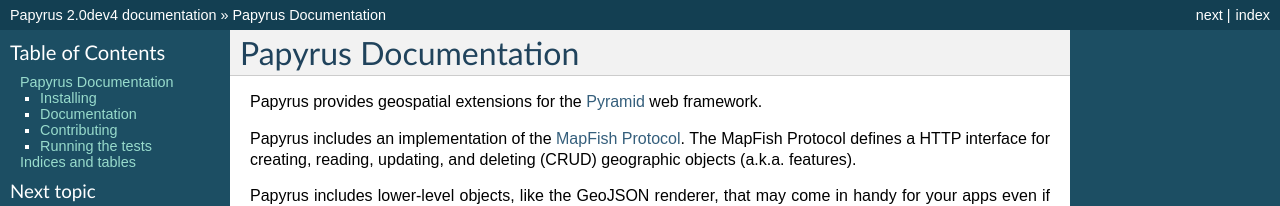
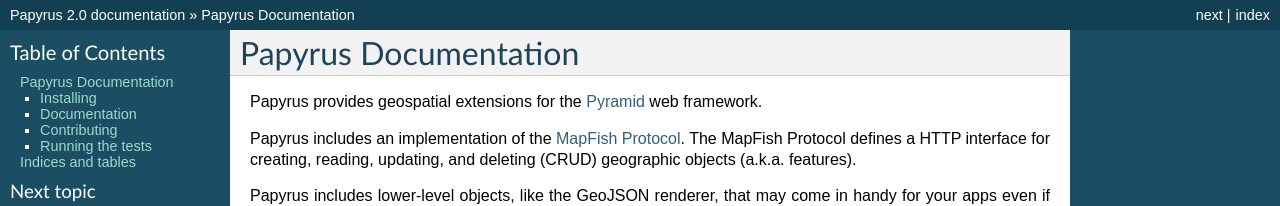
Before and after one commit to camptocamp/papyrus, a Sphinx documentation site: the page built from docs/index.rst, in a window 1280 px wide and 900 px high. Shown: the top 206 px of the window. Built offline with Sphinx 7.4.7, drawn with Linux system fonts in a browser that asks for light colours; some of the changed text lies outside the part shown.

Commit message:
Set version to 2.0

```diff
--- a/docs/conf.py
+++ b/docs/conf.py
@@ -50,7 +50,7 @@
 # The short X.Y version.
 version = '2.0'
 # The full version, including alpha/beta/rc tags.
-release = '2.0dev4'
+release = '2.0'
 
 # The language for content autogenerated by Sphinx. Refer to documentation
 # for a list of supported languages.
--- a/setup.py
+++ b/setup.py
@@ -1,7 +1,7 @@
 from setuptools import setup, find_packages
 import os
 
-version = '2.0dev4'
+version = '2.0'
 
 here = os.path.abspath(os.path.dirname(__file__))
 README = open(os.path.join(here, 'README.rst')).read()
```
